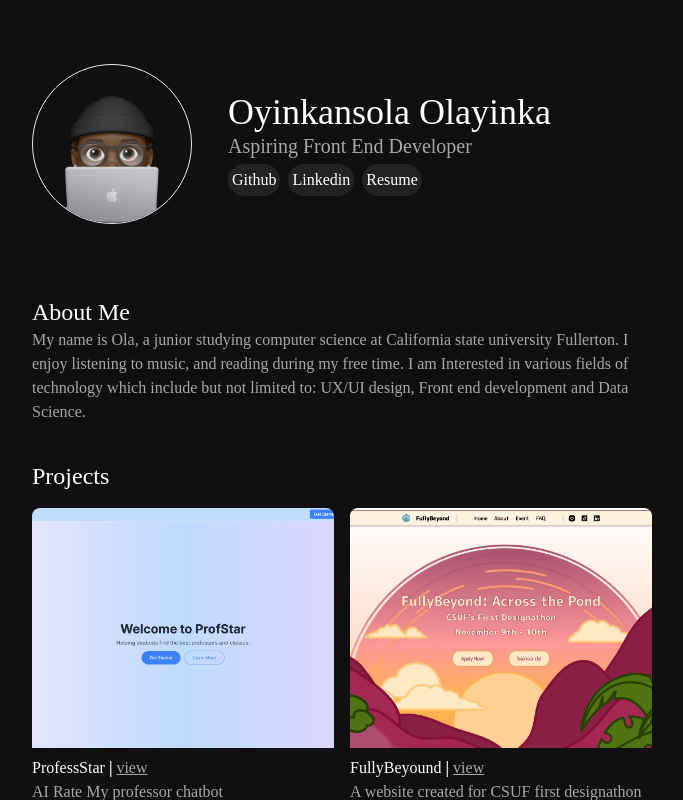
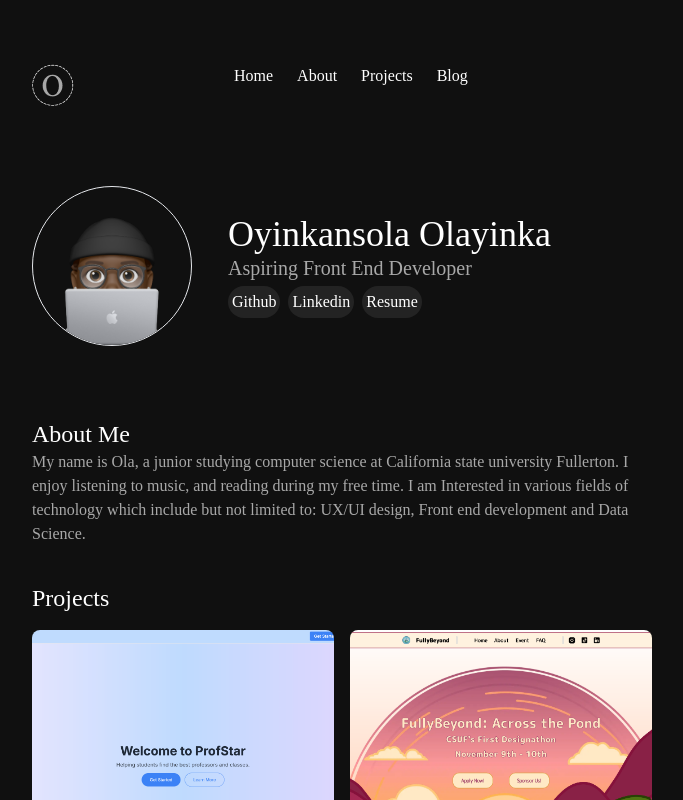
Before and after one commit to olasores/portfolio-new, a SvelteKit app: page / in a window 1280 px wide. Shown: the top 800 px of the page, without its empty margins (298-981 px from the left). Built offline with nearby package versions, Linux system fonts and the light colour scheme; some icons are missing; a web font is replaced by a local one.

Commit message:
basic nav

```diff
--- a/package.json
+++ b/package.json
@@ -23,11 +23,13 @@
 		"prettier": "^3.1.1",
 		"prettier-plugin-svelte": "^3.1.2",
 		"svelte": "^4.2.19",
+		"svelte-feather-icons": "^4.1.0",
 		"tailwindcss": "^3.4.10",
 		"vite": "^5.0.3"
 	},
 	"type": "module",
 	"dependencies": {
+		"feather-icons": "^4.29.2",
 		"framer-motion": "^11.5.4"
 	}
 }
--- a/src/app.html
+++ b/src/app.html
@@ -11,6 +11,7 @@
 	<link href="https://fonts.googleapis.com/css2?family=Judson:ital,wght@0,400;0,700;1,400&display=swap" rel="stylesheet">
 		%sveltekit.head%
 	</head>
+	<script src="https://unpkg.com/feather-icons"></script>
 	<body data-sveltekit-preload-data="hover">
 		<div style="display: contents">%sveltekit.body%</div>
 	</body>
--- a/src/components/NavBar.svelte
+++ b/src/components/NavBar.svelte
@@ -0,0 +1,42 @@
+<script>
+    import logo from "../lib/assets/logo.png"
+    // using https://feathericons.com/
+
+    // icons
+    import { MoonIcon} from 'svelte-feather-icons'
+
+
+
+    let navBar = [
+        {name: "Home", link: "/"},
+        {name: "About", link: "/about"},
+        {name: "Projects", link: "/project"},
+        {name: "Blog", link: "/blog"}
+
+    ];
+</script>
+
+<main class="mx-auto max-w-[700px] p-40 px-10 pb-4 pt-16 text-white">
+    <nav class="flex item-center space-x-40">
+        <!-- logo -->
+        <div class="">
+            <img src="{logo}" alt="o-logo">
+        </div>
+        <ul class="flex space-x-6">
+            {#each navBar as item}
+                <li>
+                    <a href={item.link} class="hover:text-gray-400 transition-colors duration-300">
+                        {item.name}
+                    </a>
+                </li>
+            {/each}
+        </ul>
+       <MoonIcon size= "1.5x" class ="text-[#A8A8A8]"/>
+
+    </nav>
+
+</main>
+
+<style>
+
+</style>
--- a/src/routes/+page.svelte
+++ b/src/routes/+page.svelte
@@ -1,10 +1,13 @@
 <script>
     import Home from "../components/Home.svelte";
+    import NavBar from "../components/NavBar.svelte";
 </script>
 
 <main>
     <div>
+        <NavBar />
         <Home />
+
     </div>
 </main>
 
```
Also changed, not shown: 1 other file (tests, documents, lock files or other folders).
